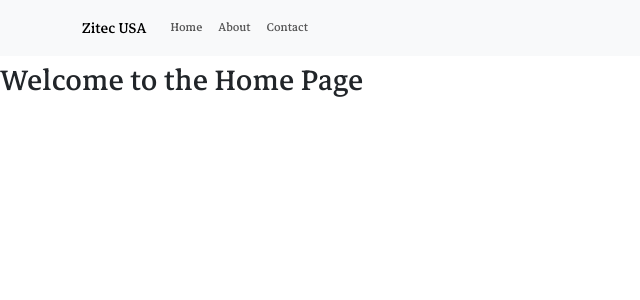
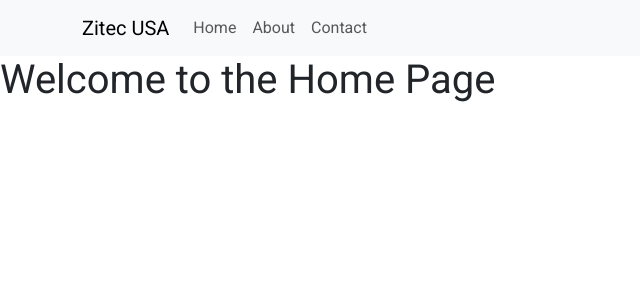
Before and after one commit to katy-atch/zitec-usa, a React (Vite) app: page / in a window 1280 px wide. Shown: the top 300 px of the page, without its empty margins (0-640 px from the left). Built offline with nearby package versions, Linux system fonts and the light colour scheme.

Commit message:
change font to roboto

```diff
--- a/src/index.css
+++ b/src/index.css
@@ -1,6 +1,6 @@
 @font-face {
-  font-family: MarkaziText;
-  src: url('./assets/fonts/MarkaziText/MarkaziText-Regular.ttf');
+  font-family: Roboto;
+  src: url('./assets/fonts/Roboto/Roboto-Regular.ttf');
 }
 
 :root {
@@ -27,7 +27,7 @@ a:hover {
 }
 
 body {
-  font-family: MarkaziText, Helvetica, Arial, sans-serif !important;
+  font-family: Roboto, Helvetica, Arial, sans-serif !important;
   margin: 0;
   min-width: 320px;
   min-height: 100vh;
```
